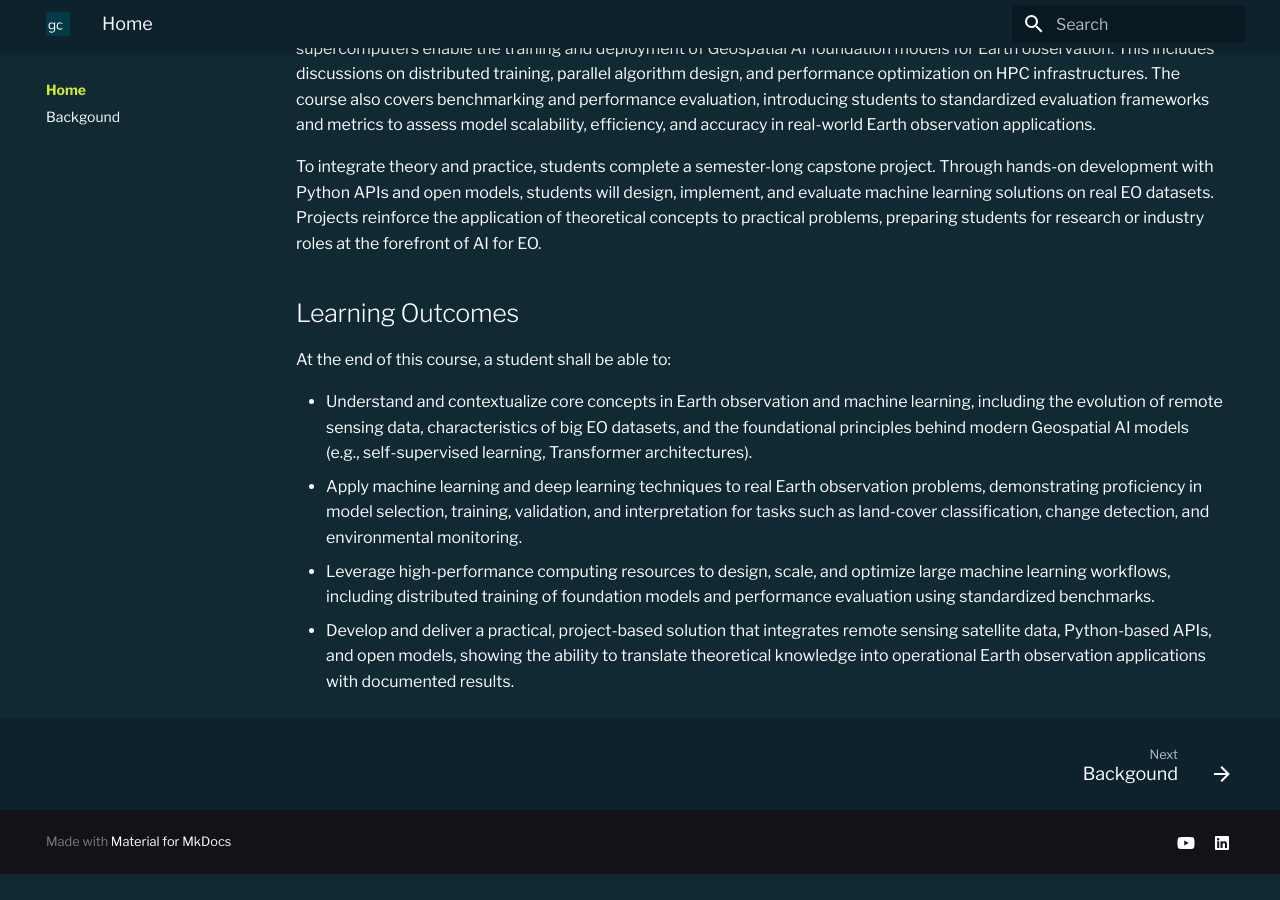
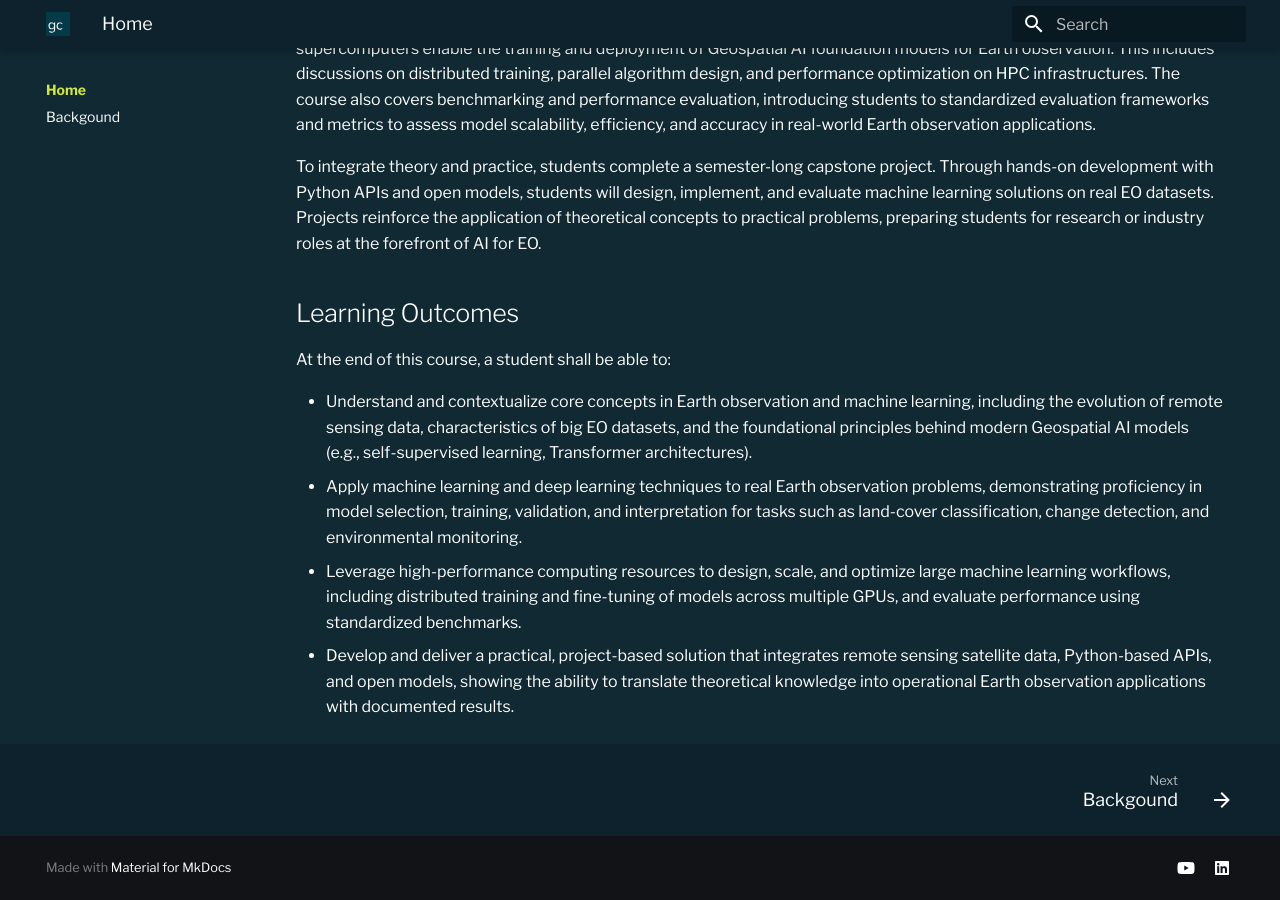
Before and after one commit to gabcav/ML4EO-with-Supercomputers, an MkDocs documentation site: the page built from docs/index.md, in a window 1280 px wide and 900 px high, scrolled down 514 px. Built offline with MkDocs 1.6.1 and Material for MkDocs 9.7.7, drawn with Linux system fonts in a browser that asks for light colours; some web fonts are replaced; before the commit the page ends 1388 px from its top, so only the background shows below that.

Commit message:
updated learning

```diff
--- a/docs/index.md
+++ b/docs/index.md
@@ -19,5 +19,5 @@ At the end of this course, a student shall be able to:
 
 - Understand and contextualize core concepts in Earth observation and machine learning, including the evolution of remote sensing data, characteristics of big EO datasets, and the foundational principles behind modern Geospatial AI models (e.g., self-supervised learning, Transformer architectures).
 - Apply machine learning and deep learning techniques to real Earth observation problems, demonstrating proficiency in model selection, training, validation, and interpretation for tasks such as land-cover classification, change detection, and environmental monitoring.
-- Leverage high-performance computing resources to design, scale, and optimize large machine learning workflows, including distributed training of foundation models and performance evaluation using standardized benchmarks.
+- Leverage high-performance computing resources to design, scale, and optimize large machine learning workflows, including distributed training and fine-tuning of models across multiple GPUs, and evaluate performance using standardized benchmarks.
 - Develop and deliver a practical, project-based solution that integrates remote sensing satellite data, Python-based APIs, and open models, showing the ability to translate theoretical knowledge into operational Earth observation applications with documented results.
```
